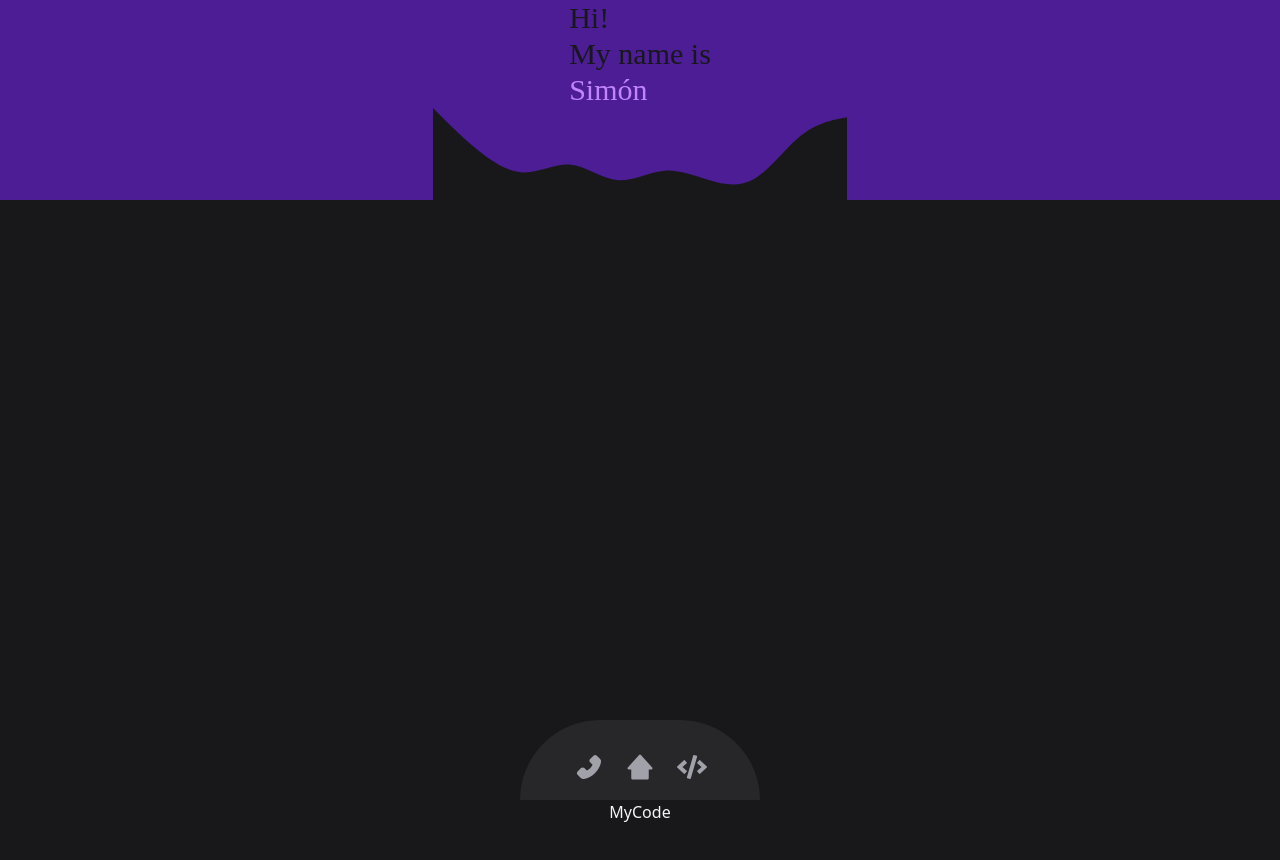
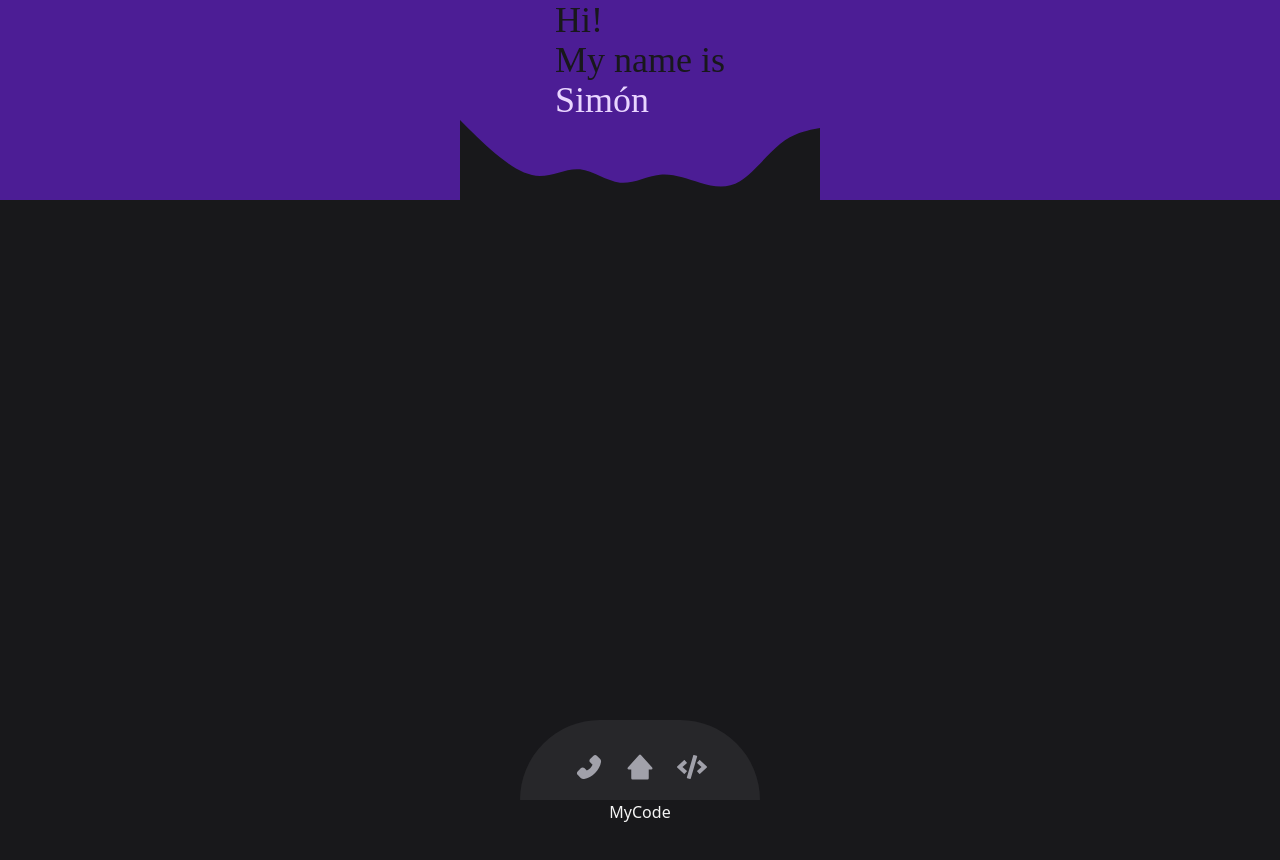
Before and after one commit to simon0820s/MyPersonalPage, a React (Vite) app: page / in a window 1280 px wide. Shown: the top 860 px of the page. Built offline with nearby package versions, Linux system fonts and the light colour scheme; a web font is replaced by a local one.

Commit message:
style issues into init head

```diff
--- a/src/sections/Hero.jsx
+++ b/src/sections/Hero.jsx
@@ -4,12 +4,12 @@ const Hero = () => {
       id="hero"
       className="h-screen">
       <div className="bg-violet-900 flex flex-col items-center justify-end h-1/4 w-screen">
-        <div className="text-3xl text-zinc-900 font-rubik">
+        <div className="text-4xl text-zinc-900 font-rubik">
           <h1>Hi!</h1>
           <h1>My name is</h1>
-          <h1 className="text-purple-400">Simón</h1>
+          <h1 className="text-purple-200">Simón</h1>
         </div>
-        <svg xmlns="http://www.w3.org/2000/svg" viewBox="0 0 1440 320"><path fill="#18181B" fill-opacity="1" d="M0,0L26.7,26.7C53.3,53,107,107,160,149.3C213.3,192,267,224,320,224C373.3,224,427,192,480,197.3C533.3,203,587,245,640,250.7C693.3,256,747,224,800,218.7C853.3,213,907,235,960,250.7C1013.3,267,1067,277,1120,245.3C1173.3,213,1227,139,1280,96C1333.3,53,1387,43,1413,37.3L1440,32L1440,320L1413.3,320C1386.7,320,1333,320,1280,320C1226.7,320,1173,320,1120,320C1066.7,320,1013,320,960,320C906.7,320,853,320,800,320C746.7,320,693,320,640,320C586.7,320,533,320,480,320C426.7,320,373,320,320,320C266.7,320,213,320,160,320C106.7,320,53,320,27,320L0,320Z"></path></svg>
+        <svg xmlns="http://www.w3.org/2000/svg" viewBox="0 0 1440 320"><path fill="#18181B" d="M0,0L26.7,26.7C53.3,53,107,107,160,149.3C213.3,192,267,224,320,224C373.3,224,427,192,480,197.3C533.3,203,587,245,640,250.7C693.3,256,747,224,800,218.7C853.3,213,907,235,960,250.7C1013.3,267,1067,277,1120,245.3C1173.3,213,1227,139,1280,96C1333.3,53,1387,43,1413,37.3L1440,32L1440,320L1413.3,320C1386.7,320,1333,320,1280,320C1226.7,320,1173,320,1120,320C1066.7,320,1013,320,960,320C906.7,320,853,320,800,320C746.7,320,693,320,640,320C586.7,320,533,320,480,320C426.7,320,373,320,320,320C266.7,320,213,320,160,320C106.7,320,53,320,27,320L0,320Z"></path></svg>
       </div>
     </section>
   )
```
